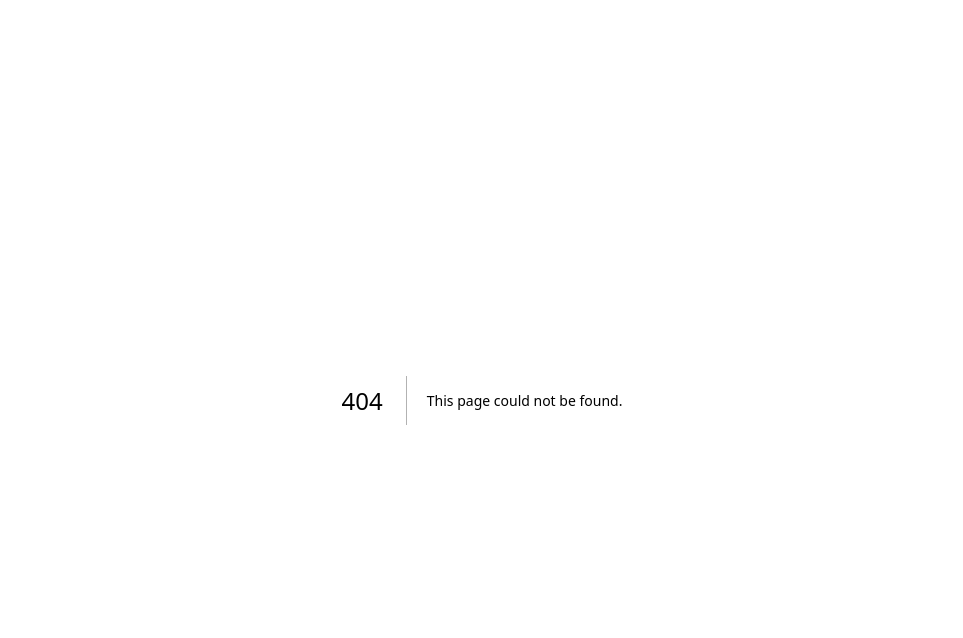
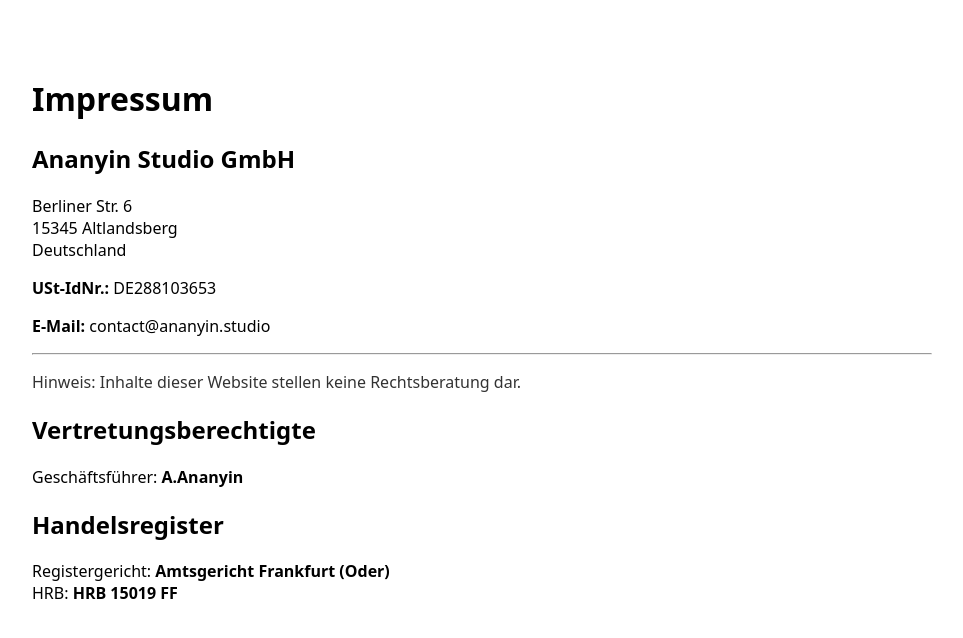
Before and after one commit to ananyinstudio/ai-compliance, a Next.js app: page /impressum in a window 1280 px wide. Before the commit this address had no page. Shown: the top 638 px of the page, without its empty margins (158-1121 px from the left). Built offline with nearby package versions, Linux system fonts and the light colour scheme.

Commit message:
Create page.tsx

```diff
--- /dev/null
+++ b/src/app/impressum/page.tsx
@@ -0,0 +1,45 @@
+export const metadata = {
+  title: "Impressum | Ananyin Studio GmbH",
+};
+
+export default function Impressum() {
+  return (
+    <main style={{ maxWidth: 900, margin: "40px auto", padding: 16, fontFamily: "system-ui" }}>
+      <h1>Impressum</h1>
+
+      <h2>Ananyin Studio GmbH</h2>
+      <p>
+        Berliner Str. 6<br />
+        15345 Altlandsberg<br />
+        Deutschland
+      </p>
+
+      <p>
+        <strong>USt-IdNr.:</strong> DE288103653
+      </p>
+
+      <p>
+        <strong>E-Mail:</strong> contact@ananyin.studio
+      </p>
+
+      <hr />
+
+      <p style={{ opacity: 0.8 }}>
+        Hinweis: Inhalte dieser Website stellen keine Rechtsberatung dar.
+      </p>
+
+      {/* ВАЖНО: добавь сюда обязательно Geschäftsführer + HRB + Registergericht.
+          Я не могу их придумать. Оставил блок, который ты просто дополнишь. */}
+      <h2>Vertretungsberechtigte</h2>
+      <p>
+        Geschäftsführer: <strong>A.Ananyin</strong>
+      </p>
+
+      <h2>Handelsregister</h2>
+      <p>
+        Registergericht: <strong>Amtsgericht Frankfurt (Oder)</strong><br />
+        HRB: <strong>HRB 15019 FF</strong>
+      </p>
+    </main>
+  );
+}
```
